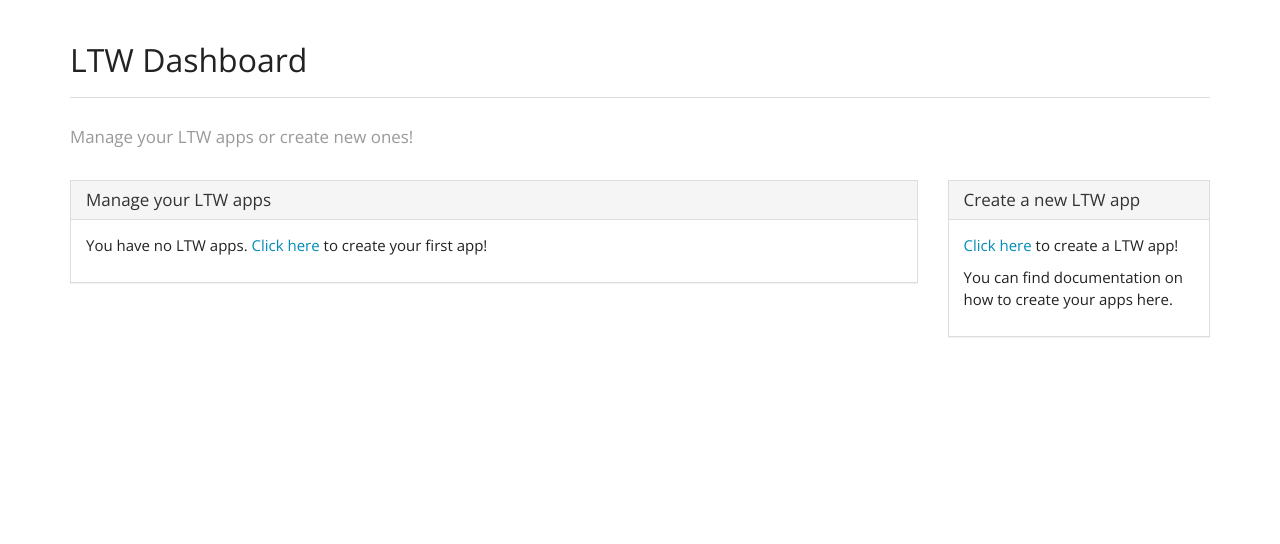
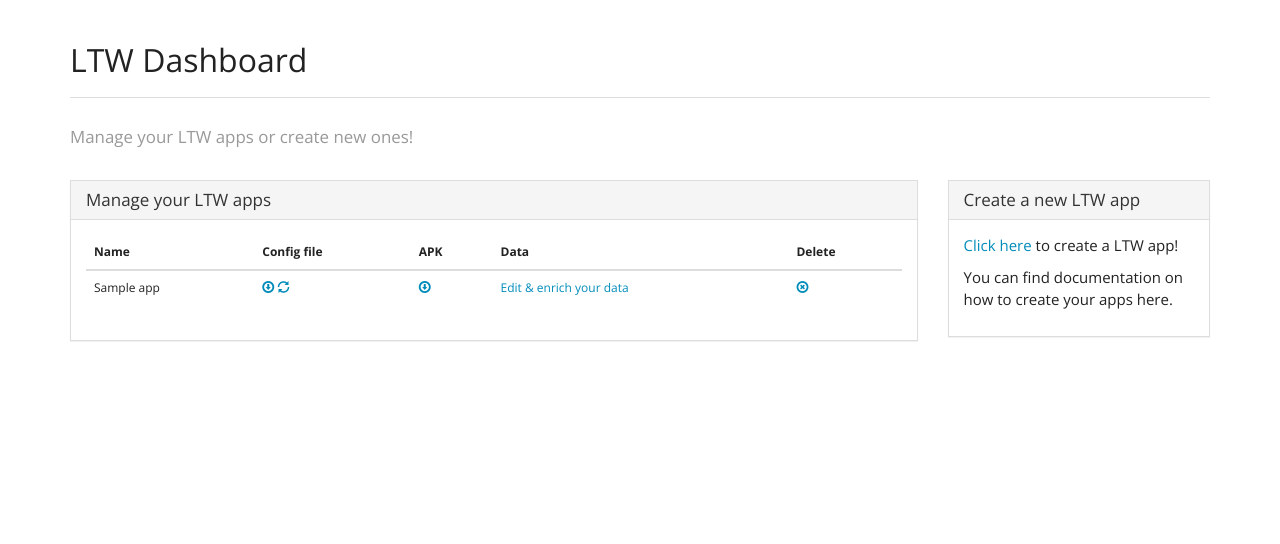
Before and after one commit to memaldi/linked-tag-world, a Flask app: page /dashboard in a window 1280 px wide. Shown: the part 65-609 px from the top of the page. Run offline with Flask 2, Linux system fonts and the light colour scheme; a user stored in the database is signed in; tables that the repository leaves empty hold one stand-in row (values such as "Sample post"); parts of the project's set-up code (start-up, migrations or seed data) failed here and were passed over; some libraries are stand-ins or nearby versions.

Commit message:
Added dashboard management

```diff
--- a/ltwserver/ltwserver/templates/dashboard.html
+++ b/ltwserver/ltwserver/templates/dashboard.html
@@ -13,7 +13,36 @@
       </div>
       <div class="panel-body">
         {% if apps %}
-
+          <table class="table table-hover">
+            <thead>
+              <tr>
+                <th>Name</th>
+                <th>Config file</th>
+                <th>APK</th>
+                <th>Data</th>
+                <th>Delete</th>
+              </tr>
+            </thead>
+            <tbody>
+              {% for ltwapp in apps %}
+                <tr>
+                  <td>{{ ltwapp.name }}</td>
+                  <td>
+                    <a href="{{ url_for('download_config_file', app_id=ltwapp.id) }}"><span class="glyphicon glyphicon-download"></span></a> <a href="{{ url_for('reload_config_file', app_id=ltwapp.id) }}"><span class="glyphicon glyphicon-refresh"></span></a>
+                  </td>
+                  <td>
+                    {% if ltwapp.apk %}
+                      <a href="{{ url_for('dashboard') }}"><span class="glyphicon glyphicon-download"></span></a>
+                    {% else %}
+                      <a href="{{ url_for('dashboard') }}">Generate the Android app</a>
+                    {% endif %}
+                  </td>
+                  <td><a href="{{ url_for('edit_data', app_id=ltwapp.id) }}">Edit & enrich your data</a></td>
+                  <td><a href="{{ url_for('delete_ltw_app', app_id=ltwapp.id) }}"><span class="glyphicon glyphicon-remove-circle"></span></a></td>
+                </tr>
+              {% endfor %}
+            </tbody>
+          </table>
         {% else %}
           <p>You have no LTW apps. <a href="{{ url_for('configure') }}">Click here</a> to create your first app!</p>
         {% endif %}
--- a/ltwserver/ltwserver/templates/index.html
+++ b/ltwserver/ltwserver/templates/index.html
@@ -62,7 +62,7 @@
             </div>
             <div class="form-group">
               <div class="col-lg-10 col-lg-offset-2">
-                <button type="submit" class="btn btn-primary">Login</button>
+                <button type="submit" class="btn btn-primary">Register</button>
               </div>
             </div>
           </fieldset>
--- a/ltwserver/ltwserver/templates/rdf_step1.html
+++ b/ltwserver/ltwserver/templates/rdf_step1.html
@@ -1,6 +1,6 @@
 {% extends "base.html" %}
 
-{% block header %}Configure LTW{% endblock %}
+{% block header %}Create new LTW app{% endblock %}
 
 {% block title %}Step 1 <small>Import your RDF data</small>{% endblock %}
 
--- a/ltwserver/ltwserver/templates/rdf_step1_a.html
+++ b/ltwserver/ltwserver/templates/rdf_step1_a.html
@@ -1,6 +1,6 @@
 {% extends "base.html" %}
 
-{% block header %}Configure LTW{% endblock %}
+{% block header %}Create new LTW app{% endblock %}
 
 {% block title %}Step 1 <small>Import your RDF data</small>{% endblock %}
 
--- a/ltwserver/ltwserver/templates/rdf_step2.html
+++ b/ltwserver/ltwserver/templates/rdf_step2.html
@@ -4,7 +4,7 @@
 <link href="{{ url_for('static', filename='css/codemirror.css') }}" rel="stylesheet">
 {% endblock %}
 
-{% block header %}Configure LTW{% endblock %}
+{% block header %}Create new LTW app{% endblock %}
 
 {% block title %}Step 2 <small>Edit or download your LTW configuration file</small>{% endblock %}
 
--- a/ltwserver/ltwserver/templates/rdf_step3.html
+++ b/ltwserver/ltwserver/templates/rdf_step3.html
@@ -1,6 +1,6 @@
 {% extends "base.html" %}
 
-{% block header %}Configure LTW{% endblock %}
+{% block header %}Create new LTW app{% endblock %}
 
 {% block title %}Step 3 <small>Visualize and enrich your data</small>{% endblock %}
 
--- a/ltwserver/ltwserver/templates/rdf_step3_a.html
+++ b/ltwserver/ltwserver/templates/rdf_step3_a.html
@@ -1,6 +1,6 @@
 {% extends "base.html" %}
 
-{% block header %}Configure LTW{% endblock %}
+{% block header %}Create new LTW app{% endblock %}
 
 {% block title %}Step 3 <small>Visualize and enrich your data</small>{% endblock %}
 
--- a/ltwserver/ltwserver/views.py
+++ b/ltwserver/ltwserver/views.py
@@ -12,26 +12,25 @@
 from ltwserver import app, celery, login_manager
 from ltwserver.forms import TermListForm, RDFDataForm, SparqlForm, MyHiddenForm, ConfigEditForm, LoginForm, \
     RegisterForm, AppNameForm
+from ltwserver.utils import get_resource_triples, get_next_resources, get_ltw_data_graph, get_ltw_config_graph, \
+    search_dbpedia_trough_wikipedia, request_wants_rdf, call_to_generate_config_file, \
+    call_to_get_all_data, get_data_paginators, SUPPORTED_RDF_HEADERS
+from ltwserver.models import db, User, App, Endpoint
 from ltwserver.tasks import generate_config_file, get_all_data
-from ltwserver.utils import count_all_by_class, get_resource_triples, get_next_resources, get_ltw_data_graph, \
-    get_ltw_config_graph, search_dbpedia_trough_wikipedia, request_wants_rdf, PER_PAGE, SUPPORTED_RDF_HEADERS
-from ltwserver.models import db, User, App, Endpoint
+
 from flask.ext.login import login_user, logout_user, login_required, current_user
 
 from flask import session, request, redirect, url_for, render_template, make_response, send_file, flash, Response
 from celery.result import AsyncResult
 from StringIO import StringIO
 
-from rdflib import Graph, URIRef, Namespace
+from rdflib import Graph, URIRef
 from rdflib.namespace import RDF
 
 import json
 import uuid
 import os
-import re
 import qrcode
-
-LTW = Namespace('http://helheim.deusto.es/ltw/0.1#')
 
 
 @login_manager.user_loader
@@ -97,13 +96,22 @@ def index(login_form=None, register_form=None):
         register_form = RegisterForm() if not register_form else register_form
         return render_template('index.html', login_form=login_form, register_form=register_form)
     else:
-         return redirect(url_for('dashboard'))
+        return redirect(url_for('dashboard'))
 
 
 @app.route('/dashboard')
 @login_required
 def dashboard():
-    return render_template('dashboard.html')
+    apps = []
+    for ltwapp in current_user.apps:
+        ltwapp_dict = {
+            'name': ltwapp.name,
+            'id': ltwapp.id,
+        }
+        ltwapp_dict['apk'] = '%s/bin/%s-release.apk' % (ltwapp.app_path, ltwapp.name) if ltwapp.app_path else ''
+        apps.append(ltwapp_dict)
+
+    return render_template('dashboard.html', apps=apps)
 
 
 @app.route('/newapp', methods=['GET', 'POST'])
@@ -159,19 +167,7 @@ def rdfsource():
             ltwapp.endpoint = endpoint
             db.session.commit()
 
-        rdf_data = None
-        if ltwapp.rdf_file:
-            with open(ltwapp.rdf_file) as f:
-                rdf_data = f.read()
-
-        # Call Celery task
-        t = generate_config_file.delay(
-            data_source='rdf' if rdf_data else 'sparql',
-            rdf_data=rdf_data,
-            rdf_format=ltwapp.rdf_file_format,
-            sparql_url=ltwapp.endpoint.url,
-            sparql_graph=ltwapp.endpoint.graph
-        )
+        t = call_to_generate_config_file(ltwapp, generate_config_file)
         return render_template('rdf_step1_a.html', data_source='rdf' if ltwapp.rdf_file else 'sparql', task_id=t.task_id, form=config_form)
 
     return render_template('rdf_step1.html', rdf_form=rdf_form, sparql_form=sparql_form)
@@ -208,26 +204,9 @@ def rdfsource_step3():
         db.session.commit()
 
         if config_form.download_next.data == 'download':
-            response = make_response(config_file)
-            response.headers['Content-Type'] = 'text/turtle'
-            response.headers['Content-Disposition'] = 'attachment; filename=config.ttl'
-            return response
+            return download_config_file(config_file=config_file)
         else:
-            # Call Celery task
-            rdf_data = None
-            if ltwapp.rdf_file:
-                with open(ltwapp.rdf_file) as f:
-                    rdf_data = f.read()
-
-            t = get_all_data.delay(
-                data_source='rdf' if rdf_data else 'sparql',
-                config_file=ltwapp.config_file,
-                rdf_data=rdf_data,
-                rdf_format=ltwapp.rdf_file_format,
-                sparql_url=ltwapp.endpoint.url,
-                sparql_graph=ltwapp.endpoint.graph
-            )
-
+            t = call_to_get_all_data(ltwapp, get_all_data)
             data_form = MyHiddenForm()
             return render_template('rdf_step3_a.html', task_id=t.task_id, form=data_form)
 
@@ -236,20 +215,10 @@ def rdfsource_step3():
         data_form = MyHiddenForm()
         if data_form.validate_on_submit():
             graph_id = json.loads(get_task_status(task_id=data_form.hidden_field.data, return_result=True))['result']
-
-            paginators = {}
-            config_graph = get_ltw_config_graph(graph_id)
-            for s, class_uri in config_graph.subject_objects(LTW.ontologyClass):
-                try:
-                    class_uri_id = list(config_graph.objects(URIRef(s), LTW.identifier))[0]
-                except:
-                    class_uri_id = re.split('/|#', class_uri)[-1]
-
-                count_class = count_all_by_class(class_uri, graph_id)
-                paginators[class_uri] = { 'id': class_uri_id, 'total': count_class, 'pages': ( count_class / PER_PAGE ) + 1, 'data': get_next_resources(1, class_uri, graph_id) }
-
             ltwapp.graph_id = graph_id
             db.session.commit()
+
+            paginators = get_data_paginators(graph_id)
             return render_template('rdf_step3.html', paginators=paginators)
     else:
         return render_template('rdf_step2.html', config_file=config_file, form=config_form)
@@ -350,3 +319,64 @@ def qr_route(url, size=10):
     qr_img.save(img)
     img.seek(0)
     return send_file(img, mimetype='image/png')
+
+
+@app.route('/ltwapp/<app_id>/delete')
+@login_required
+def delete_ltw_app(app_id):
+    ltwapp = App.query.filter_by(id=app_id).first()
+    if ltwapp.user == current_user:
+        db.session.delete(ltwapp)
+        db.session.commit()
+        return redirect(url_for('dashboard'))
+    else:
+        return render_template('401_error.html'), 401
+
+
+@app.route('/ltwapp/<app_id>/config/download')
+@login_required
+def download_config_file(app_id=None, config_file=None):
+    if not config_file:
+        ltwapp = App.query.filter_by(id=app_id).first()
+        if ltwapp.user == current_user:
+            config_file = ltwapp.config_file
+        else:
+            return render_template('401_error.html'), 401
+
+    response = make_response(config_file)
+    response.headers['Content-Type'] = 'text/turtle'
+    response.headers['Content-Disposition'] = 'attachment; filename=config.ttl'
+    return response
+
+
+@app.route('/ltwapp/<app_id>/data/edit')
+@login_required
+def edit_data(app_id):
+    ltwapp = App.query.filter_by(id=app_id).first()
+    if ltwapp.user != current_user:
+        return render_template('401_error.html'), 401
+
+    session['app'] = app_id
+
+    if ltwapp.graph_id:
+        paginators = get_data_paginators(ltwapp.graph_id)
+        return render_template('rdf_step3.html', paginators=paginators)
+    else:
+        t = call_to_get_all_data(ltwapp, get_all_data)
+        data_form = MyHiddenForm()
+        return render_template('rdf_step3_a.html', task_id=t.task_id, form=data_form)
+
+
+@app.route('/ltwapp/<app_id>/config/reload')
+@login_required
+def reload_config_file(app_id):
+    ltwapp = App.query.filter_by(id=app_id).first()
+    if ltwapp.user != current_user:
+        return render_template('401_error.html'), 401
+
+    session['app'] = app_id
+
+    t = call_to_generate_config_file(ltwapp, generate_config_file)
+
+    config_form = MyHiddenForm()
+    return render_template('rdf_step1_a.html', data_source='rdf' if ltwapp.rdf_file else 'sparql', task_id=t.task_id, form=config_form)
```
Also changed, not shown: ltwserver/ltwserver/utils.py (+54 -1 lines).
